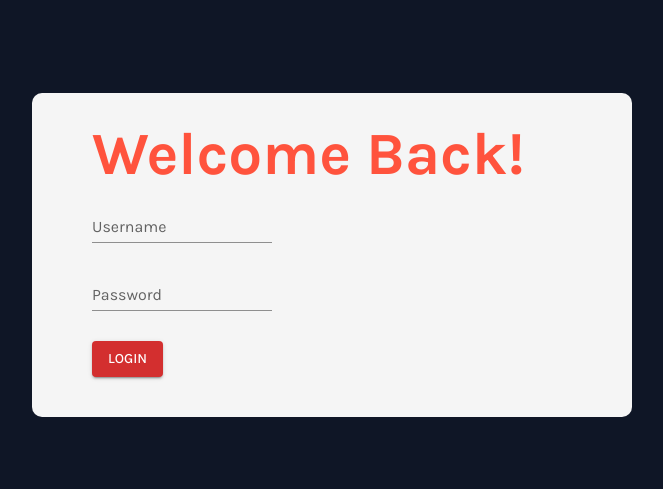
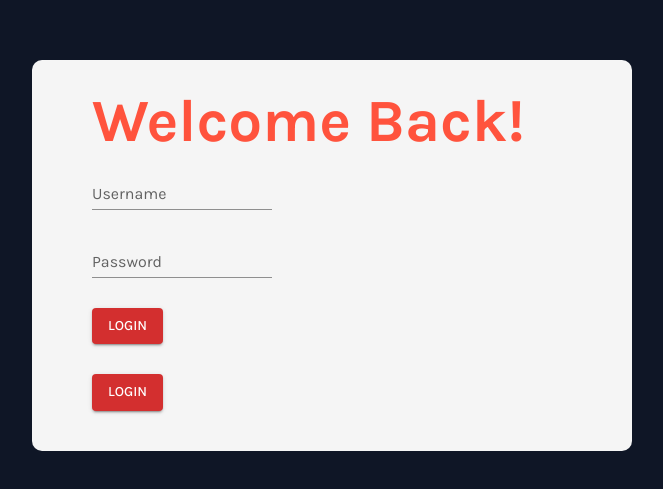
Before and after one commit to dream-lab-group/sae-community, a Next.js app: page / in a window 1280 px wide. Shown: the part 145-634 px from the top of the page, without its empty margins (308-971 px from the left). Built offline with nearby package versions, Linux system fonts and the light colour scheme.

Commit message:
added second login button

```diff
--- a/src/common/components/Login.tsx
+++ b/src/common/components/Login.tsx
@@ -53,6 +53,11 @@ export const Login = () => {
             Login
           </Button>
         </Grid>
+        <Grid item sx={{ marginTop: "30px" }}>
+          <Button variant="contained" color="error">
+            Login
+          </Button>
+        </Grid>
       </Grid>
     </Grid>
   );
```
